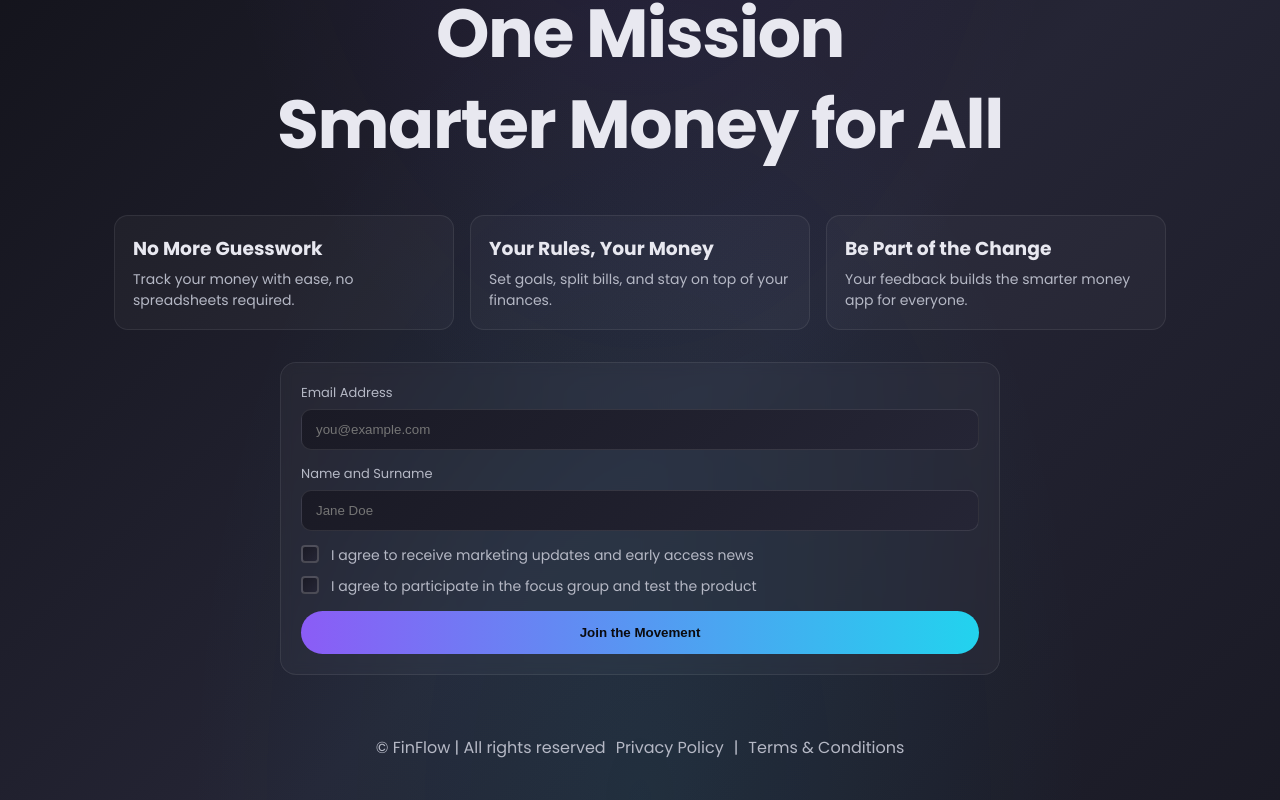
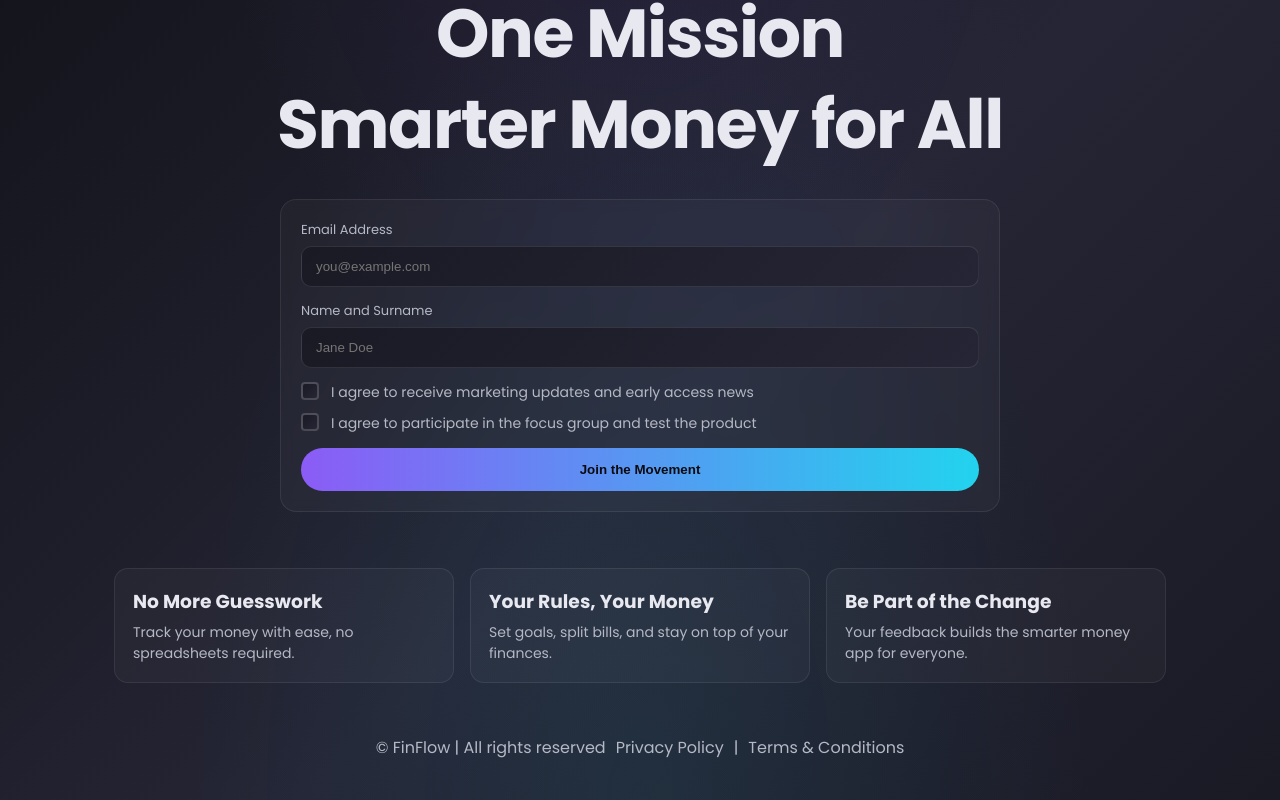
Before and after one commit to afterwork/landing, a Next.js app: page / in a window 1280 px wide. Shown: the part 363-1163 px from the top of the page. Built offline with nearby package versions, Linux system fonts and the light colour scheme.

Commit message:
Reintroduce Signup section in Home page with SubscribeForm component for enhanced user engagement

```diff
--- a/src/app/page.tsx
+++ b/src/app/page.tsx
@@ -60,6 +60,10 @@ export default function Home() {
         </div>
       </section>
 
+      <section id="signup" aria-label="Signup" className={styles.signup}>
+        <SubscribeForm />
+      </section>
+
       <section aria-label="Features" className={styles.features}>
         <motion.div
           className={styles.feature}
@@ -92,9 +96,6 @@ export default function Home() {
           <p>{t('features.community.description')}</p>
         </motion.div>
       </section>
-      <section id="signup" aria-label="Signup" className={styles.signup}>
-        <SubscribeForm />
-      </section>
 
       <motion.footer
         className={styles.footer}
```
